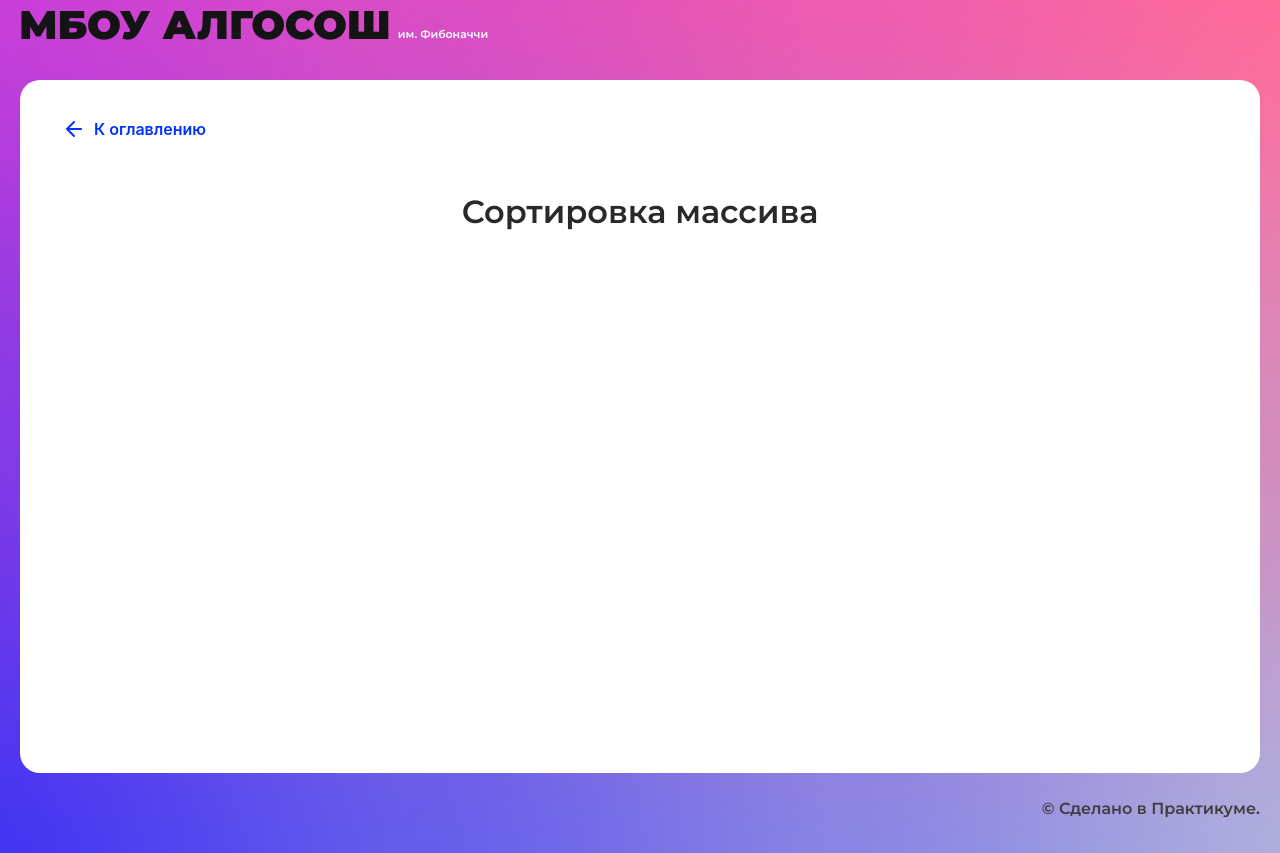
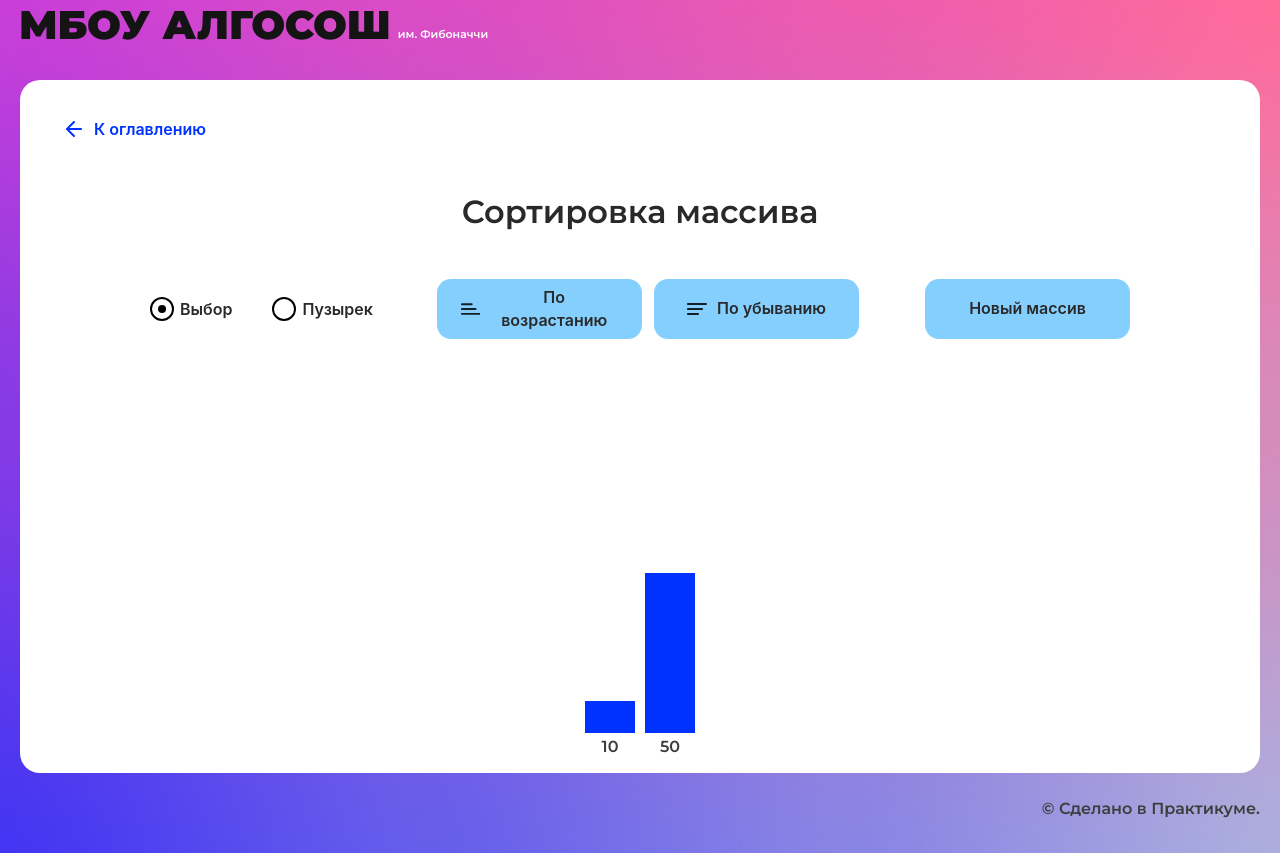
Before and after one commit to kapitan4ever/algososh, a React (Create React App) app: page /sorting in a window 1280 px wide. Built offline with nearby package versions, Linux system fonts and the light colour scheme.

Commit message:
заготовка для 3 алгоритма

```diff
--- /dev/null
+++ b/src/components/sorting-page/sorting-page.module.css
@@ -0,0 +1,29 @@
+.layout {
+	max-width: 980px;
+	display: flex;
+	margin: auto;
+	gap: 12px;
+	align-items: center;
+	justify-content: space-between;
+}
+.radioWrap {
+	max-width: 221px;
+	display: flex;
+	gap: 40px;
+}
+.sortingWrap {
+	max-width: 422px;
+	display: flex;
+	gap: 12px;
+}
+.btn {
+	width: 205px;
+}
+.list {
+	margin-top: 48px;
+	display: flex;
+	gap: 10px;
+	justify-content: center;
+	align-items: flex-end;
+	height: 368px;
+}
--- a/src/components/sorting-page/sorting-page.tsx
+++ b/src/components/sorting-page/sorting-page.tsx
@@ -1,10 +1,31 @@
-import React from "react";
-import { SolutionLayout } from "../ui/solution-layout/solution-layout";
+import React from 'react'
+import { Direction } from '../../types/direction'
+import { Button } from '../ui/button/button'
+import { Column } from '../ui/column/column'
+import { RadioInput } from '../ui/radio-input/radio-input'
+import { SolutionLayout } from '../ui/solution-layout/solution-layout'
+import styles from './sorting-page.module.css'
 
 export const SortingPage: React.FC = () => {
-  return (
-    <SolutionLayout title="Сортировка массива">
-
-    </SolutionLayout>
-  );
-};
+	return (
+		<SolutionLayout title='Сортировка массива'>
+			<form className={styles.layout}>
+				<div className={styles.radioWrap}>
+					<RadioInput label='Выбор' value='selectionSort' name='sorting' defaultChecked />
+					<RadioInput label='Пузырек' value='bubbleSort' name='sorting' />
+				</div>
+				<div className={styles.sortingWrap}>
+					<Button text='По возрастанию' sorting={Direction.Ascending} extraClass={styles.btn} />
+					<Button text='По убыванию' sorting={Direction.Descending} extraClass={styles.btn} />
+				</div>
+				<div>
+					<Button text='Новый массив' extraClass={styles.btn} />
+				</div>
+			</form>
+			<div className={styles.list}>
+				<Column index={10} />
+				<Column index={50} />
+			</div>
+		</SolutionLayout>
+	)
+}
```
